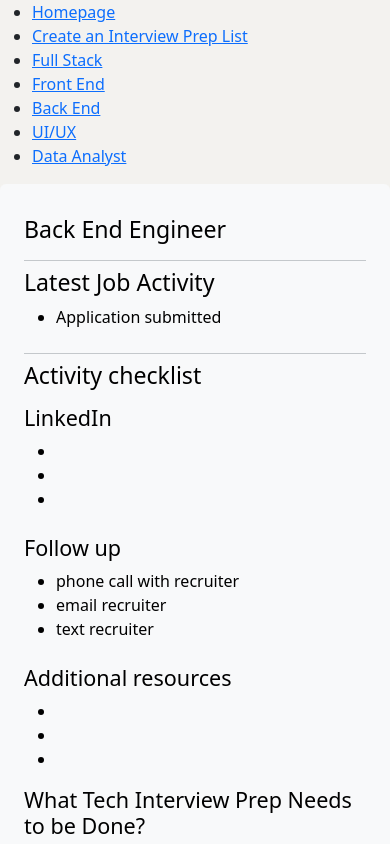
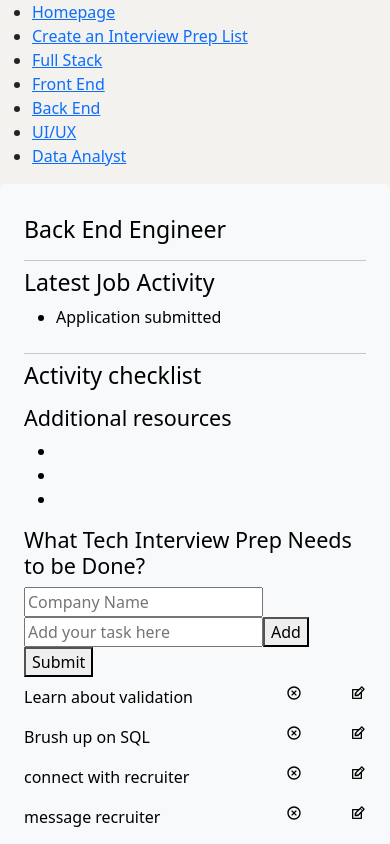
Before and after one commit to MercyAkindele/tech-todo-list, a React (Create React App) app: page /jobtype/backEndEngineer in a window 390 px wide. Shown: the top 844 px of the page. Built offline with nearby package versions, Linux system fonts and the light colour scheme.

Commit message:
flex response for tasks; removed some <li> tags
flex is responsive for tasks and button icons across screen sizes
could not shift check icon off of 'edit task entry field'
removed redundant list items

```diff
--- a/src/App.css
+++ b/src/App.css
@@ -1,3 +1,7 @@
 .complete{
   text-decoration: line-through;
 }
+
+/* .list-layout {
+  transition: 0.5s;
+} */
--- a/src/components/Todo.js
+++ b/src/components/Todo.js
@@ -18,18 +18,20 @@ function Todo({
   function renderNormal(todo) {
     return (
       <>
-        <div key={todo.id} onClick={() => completeTodo(todo.id)}>
+        <div className="d-flex justify-content-between">
+        <div className="py-2" key={todo.id} onClick={() => completeTodo(todo.id)}>
           {todo.text}
         </div>
-        <div className="icons">
+        <div className="icons d-flex py-2">
           <RiCloseCircleLine
             onClick={() => removeTodo(todo.id)}
-            className="delete-icon"
+            className="delete-icon mx-5"
           />
           <TiEdit
             className="edit-icon"
             onClick={() => startEditTodo(todo.id)}
           />
+        </div>
         </div>
       </>
     );
@@ -44,6 +46,7 @@ function Todo({
   function renderEdit(todo) {
     return (
       <>
+        <div className="d-flex py-2">
         <div key={todo.id}>
           <input
             defaultValue={todo.text}
@@ -55,6 +58,7 @@ function Todo({
             onClick={() => saveEditTodo(todo.id, todoTexts[todo.id])}
             className="save-icon"
           />
+        </div>
         </div>
       </>
     );
--- a/src/components/TodoList.js
+++ b/src/components/TodoList.js
@@ -1,4 +1,4 @@
-
+import "../App.css";
 import { useParams } from "react-router-dom"
 import TodoForm from "./TodoForm";
 
@@ -18,7 +18,7 @@ function TodoList() {
   return (
     <div className="container">
       <div className="row">
-        <div className="col col-lg-12 text-bg-light border-light p-4 rounded">
+        <div className="list-layout col col-lg-12 text-bg-light border-light p-4 rounded">
           <div className="border-bottom border-secondary-subtle">
             <h3 className="py-2">{jobName}</h3>
           </div>
@@ -30,22 +30,6 @@ function TodoList() {
           </div>
           <div>
             <h3 className="pt-2">Activity checklist</h3>
-            <h4 className="pt-2">LinkedIn</h4>
-            <ul>
-              <li ></li>
-              <li ></li>
-              <li></li>
-            </ul>
-          </div>
-          <div>
-            <h4 className="pt-2">Follow up</h4>
-            <ul>
-              <li>phone call with recruiter</li>
-              <li>email recruiter</li>
-              <li>text recruiter</li>
-            </ul>
-          </div>
-          <div>
             <h4 className="pt-2">Additional resources</h4>
             <ul>
               <li></li>
```
